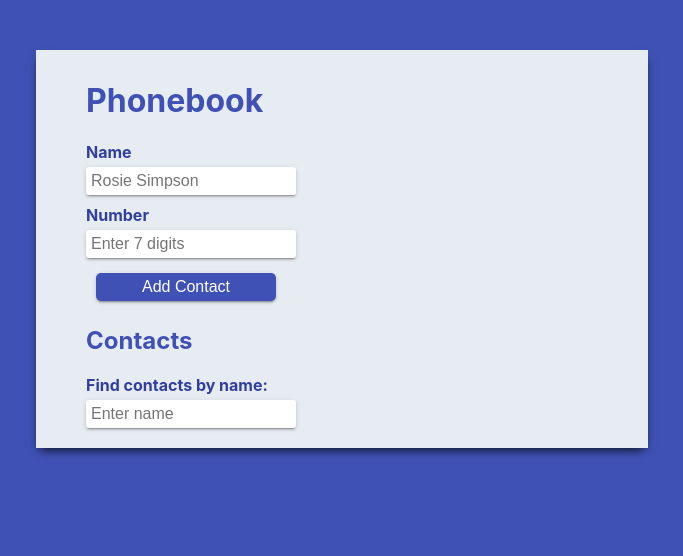
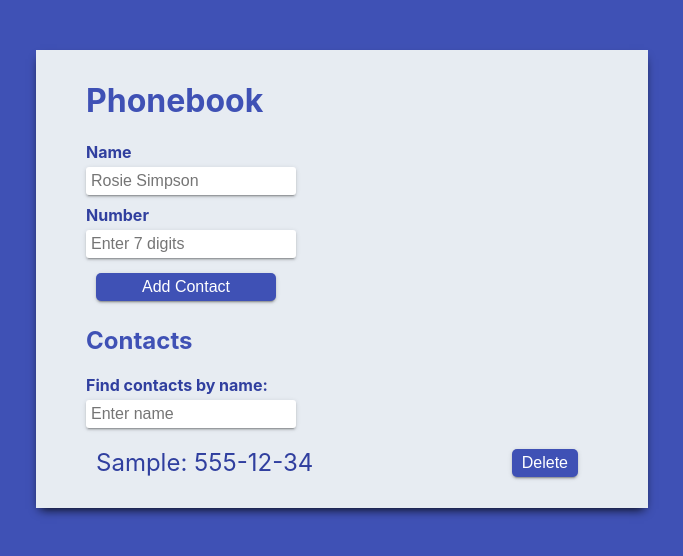
Before and after one commit to DenisTolmachev/goit-react-hw-06-phonebook, a React (Create React App) app: page / in a window 1280 px wide. Both pictures are taken after typing "Sample", "5551234" into the empty fields and a click on the button "Add Contact". Shown: the top 556 px of the page, without its empty margins (298-981 px from the left). Built offline with nearby package versions, Linux system fonts and the light colour scheme.

Commit message:
add all reducers

```diff
--- a/src/App.jsx
+++ b/src/App.jsx
@@ -1,37 +1,16 @@
-import { useState, useEffect } from 'react';
 import { ContactForm } from 'components/Form/Form';
 import { ContactList } from 'components/ContactList/ContactList';
 import { Filter } from 'components/Filter/Filter';
 import { Notification } from 'components/common/Notification.styled';
 import { Container } from 'components/common/Container.styled';
-
-// const KEY = 'contacts';
+import { useSelector } from 'react-redux';
+import { getItems } from 'store/contacts/contacts';
 
 export const App = () => {
-//   const [contacts, setContacts] = useState(() => {
-//     return JSON.parse(localStorage.getItem(KEY) ?? []);
-//   });
-//   const [filter, setFilter] = useState('');
 
+const contacts = useSelector(getItems);
 
-//   const changeFilter = e => {
-//     setFilter(e.currentTarget.value);
-//   };
-
-//   const getFilteredContacts = () => {
-//     const normalizedContacts = filter.toLowerCase();
-//     return contacts.filter(contact =>
-//       contact.name.toLowerCase().includes(normalizedContacts)
-//     );
-//   };
-
-//   const deleteContact = id => {
-//     setContacts(prevContacts =>
-//       prevContacts.filter(contact => contact.id !== id)
-//     );
-//   };
-
-//   const filteredContacts = getFilteredContacts();
+console.log(contacts);
 
   return (
     <Container>
@@ -39,14 +18,11 @@ export const App = () => {
       <ContactForm  />
       <h2>Contacts</h2>
       <Filter />
-      {/* {contacts.length > 0 ? (
-        <ContactList
-          contacts={filteredContacts}
-          onDeleteContact={deleteContact}
-        />
+      {contacts.length > 0 ? (
+        <ContactList />
       ) : (
         <Notification>There are no contacts in the phone book.</Notification>
-      )} */}
+      )}
     </Container>
   );
 };
--- a/src/components/ContactList/ContactList.jsx
+++ b/src/components/ContactList/ContactList.jsx
@@ -3,18 +3,37 @@ import {
   ContactListItem,
   ContactsListText,
 } from './ContactList.styled';
-import {Button} from 'components/common/Button.styled'
+import { Button } from 'components/common/Button.styled';
+import { useSelector, useDispatch } from 'react-redux';
+import { getItems, getFilter, deleteContact } from 'store/contacts/contacts';
 
-export const ContactList = ({ contacts, onDeleteContact }) => {
+export const ContactList = () => {
+  const filter = useSelector(getFilter);
+  const items = useSelector(getItems);
+  const dispatch = useDispatch();
+
+  const deleteItems = id => {
+    dispatch(deleteContact(id));
+  };
+
+  const getFilteredContacts = () => {
+    const normalizedContacts = filter.toLowerCase();
+    return items.filter(item =>
+      item.name.toLowerCase().includes(normalizedContacts)
+    );
+  };
+
+  const filteredContacts = getFilteredContacts();
+
   return (
     <ContactListList>
-      {contacts.map(({ id, name, number }) => (
+      {filteredContacts.map(({ id, name, number }) => (
         <ContactListItem key={id}>
           <ContactsListText>
             <span>{name}: </span>
             <span>{number}</span>
           </ContactsListText>
-          <Button type="button" onClick={() => onDeleteContact(id)}>
+          <Button type="button" onClick={() => deleteItems(id)}>
             Delete
           </Button>
         </ContactListItem>
--- a/src/components/Filter/Filter.jsx
+++ b/src/components/Filter/Filter.jsx
@@ -1,14 +1,23 @@
 import { FilterLabelTitle, FilterFormLabel, FilteInput } from './Filter.styled';
+import { useSelector, useDispatch } from 'react-redux';
+import { filterContacts, getFilter } from '../../store/contacts/contacts';
 
-export const Filter = ({ value, onChange }) => {
+export const Filter = () => {
+  const filter = useSelector(getFilter);
+  const dispatch = useDispatch();
+
+  const handleFilter = e => {
+    dispatch(filterContacts(e.target.value));
+  };
+
   return (
     <FilterFormLabel>
       <FilterLabelTitle>Find contacts by name:</FilterLabelTitle>
       <FilteInput
         type="text"
         placeholder="Enter name"
-        value={value}
-        onChange={onChange}
+        value={filter}
+        onChange={handleFilter}
       />
     </FilterFormLabel>
   );
--- a/src/components/Form/Form.jsx
+++ b/src/components/Form/Form.jsx
@@ -20,8 +20,6 @@ const mySchema = yup.object().shape({
 export const ContactForm = () => {
   const dispatch = useDispatch();
   const items = useSelector(getItems);
-
-  console.log(items);
 
   const normalizedNumber = str => {
     const normalizedNumber =
--- a/src/store/contacts/contacts.js
+++ b/src/store/contacts/contacts.js
@@ -22,7 +22,8 @@ export const contactsSlice = createSlice({
   },
 });
 
-export const {addContact, deleteContact, filterContacts} = contactsSlice.actions;
+export const { addContact, deleteContact, filterContacts } =
+  contactsSlice.actions;
 
 export const getItems = state => state.contacts.items;
 
```
